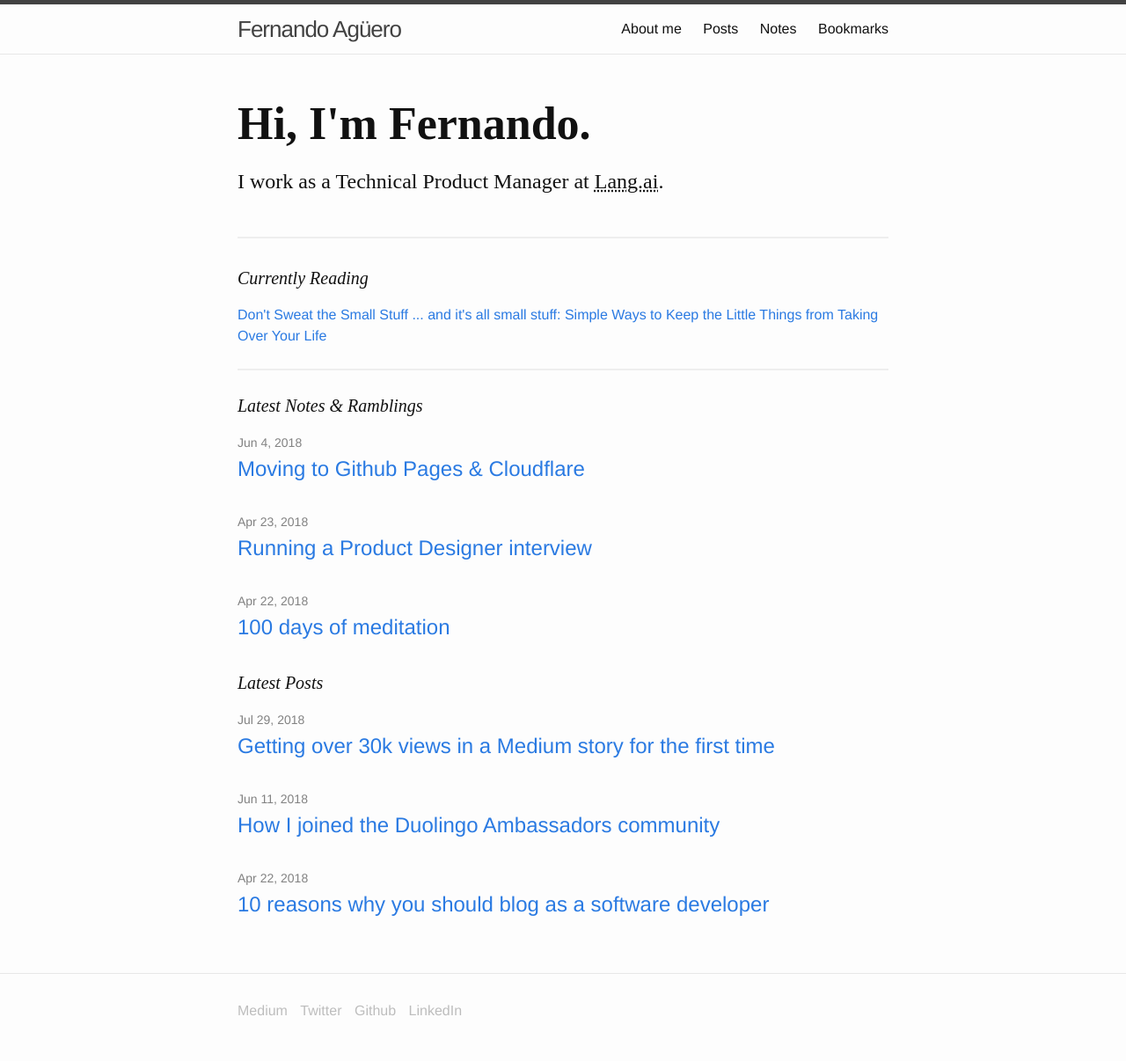
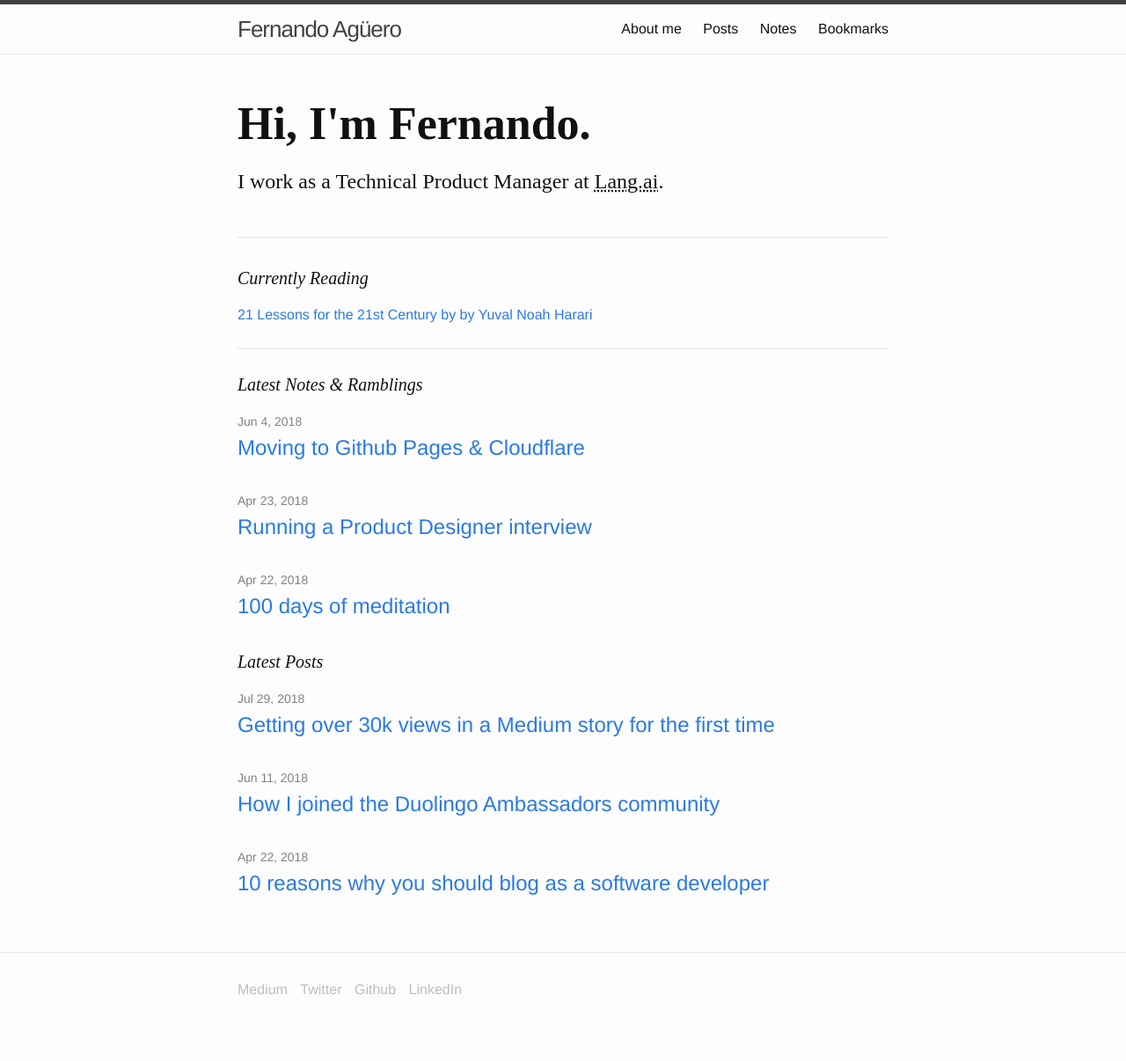
Before and after one commit to fjaguero/site, a Jekyll site: the page built from index.html, in a window 1280 px wide. Shown: the whole page at 88% size. Built offline with Jekyll 4.4.1, drawn with Linux system fonts in a browser that asks for light colours; some web fonts are replaced; after the commit the page ends 1182 px from its top, so only the background shows below that.

Commit message:
Update currently reading

```diff
--- a/index.html
+++ b/index.html
@@ -10,7 +10,7 @@ layout: default
   </div>
 
   <h1 class="page-heading">Currently Reading</h1>
-  <a class="currently-reading" href="https://www.goodreads.com/book/show/170548.Don_t_Sweat_the_Small_Stuff_and_it_s_all_small_stuff">Don't Sweat the Small Stuff ... and it's all small stuff: Simple Ways to Keep the Little Things from Taking Over Your Life</a>
+  <a class="currently-reading" href="https://www.goodreads.com/book/show/38820046-21-lessons-for-the-21st-century"> 21 Lessons for the 21st Century by  by Yuval Noah Harari</a>
 
 
   <h1 class="page-heading">Latest Notes & Ramblings</h1>
```
